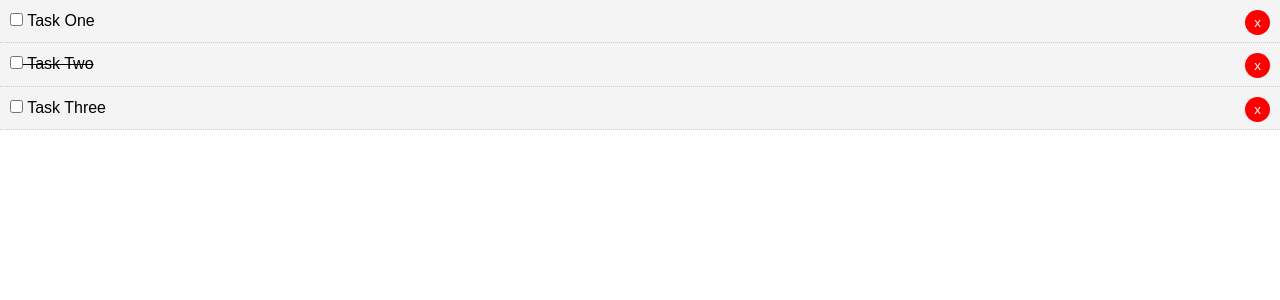
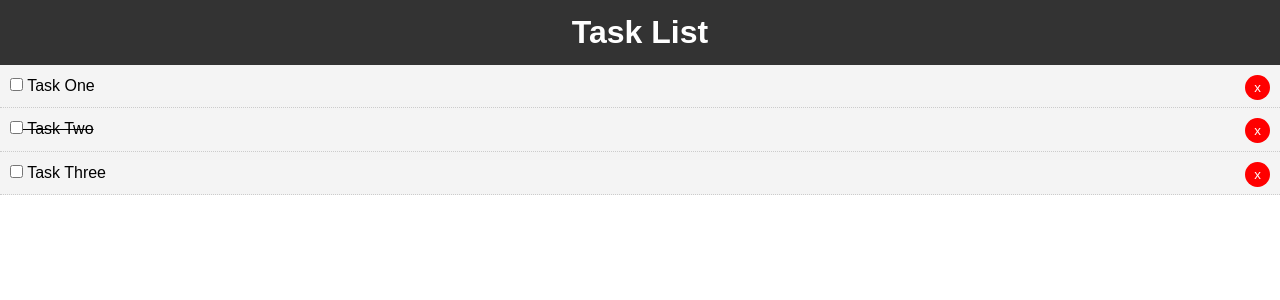
Before and after one commit to ruchierubia/vue_crash_course, a Vue app: page / in a window 1280 px wide. Shown: the top 300 px of the page. Built offline with nearby package versions, Linux system fonts and the light colour scheme.

Commit message:
Add header to main component

```diff
--- a/src/App.vue
+++ b/src/App.vue
@@ -1,15 +1,18 @@
 <template>
   <div id="app">
+  <Header/>
     <Tasks v-bind:tasks="tasks" v-on:del-task="deleteTask"/>
   </div>
 </template>
 
 <script>
-import Tasks from './components/Tasks.vue';
+import Header from './components/layout/Header';
+import Tasks from './components/Tasks';
 
   export default {
     name: 'app',
     components: {
+      Header,
       Tasks
     },
     data() {
--- a/src/components/Tasks.vue
+++ b/src/components/Tasks.vue
@@ -7,7 +7,7 @@
 </template>
 
 <script>
-import TaskItem from './TaskItem.vue';
+import TaskItem from './TaskItem';
 
 export default {
     name: 'Tasks',
--- a/src/components/layout/Header.vue
+++ b/src/components/layout/Header.vue
@@ -12,7 +12,7 @@ export default {
 
 <style scoped>
     .header {
-        background: #3333;
+        background: #333;
         color: #fff;
         text-align: center;
         padding: 10px;
```
